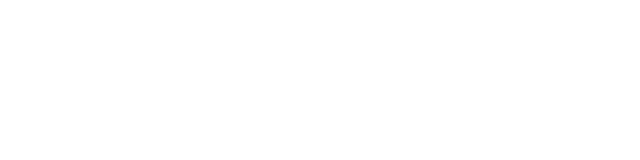
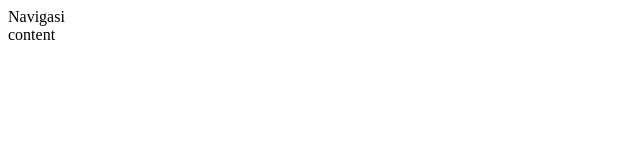
Before and after one commit to apriadi94/subhan-adv, a Next.js app: page / in a window 1280 px wide. Shown: the top 160 px of the page, without its empty margins (0-640 px from the left). Built offline with nearby package versions, Linux system fonts and the light colour scheme.

Commit message:
membuat layout

```diff
--- /dev/null
+++ b/components/layout/index.js
@@ -0,0 +1,19 @@
+import Head from 'next/head'
+import NavigasiMenu from './navigation'
+
+const Layout = ({children, props}) => {
+    return(
+        <div>
+            <Head>
+                <title>{props.title}</title>
+                <meta name="description" content="Portfolio Apriadi, S.Si" />
+            </Head>
+            <div className="flex">
+                <NavigasiMenu/>
+                { children }
+            </div>
+        </div>
+    )
+}
+
+export default Layout
--- /dev/null
+++ b/components/layout/navigation.js
@@ -0,0 +1,9 @@
+const NavigasiMenu = () => {
+    return(
+        <div>
+            Navigasi
+        </div>
+    )
+}
+
+export default NavigasiMenu
--- a/pages/index.js
+++ b/pages/index.js
@@ -1,12 +1,9 @@
-import Head from 'next/head'
+import Layout from "../components/layout"
 
 export default function Home() {
   return (
-    <div>
-      <Head>
-        <title>Apriadi</title>
-        <meta name="description" content="Portfolio Apriadi, S.Si" />
-      </Head>
-    </div>
+    <Layout props={{ title: 'Apriadi - Web & Android Development' }}>
+      content
+    </Layout>
   )
 }
```
